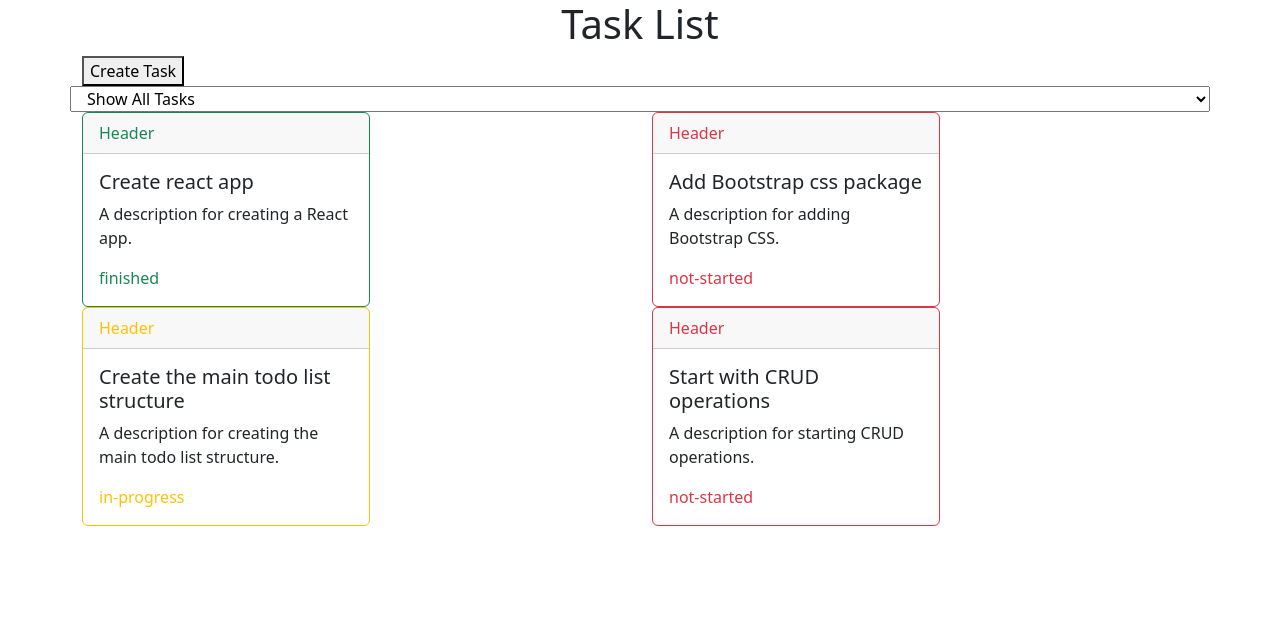
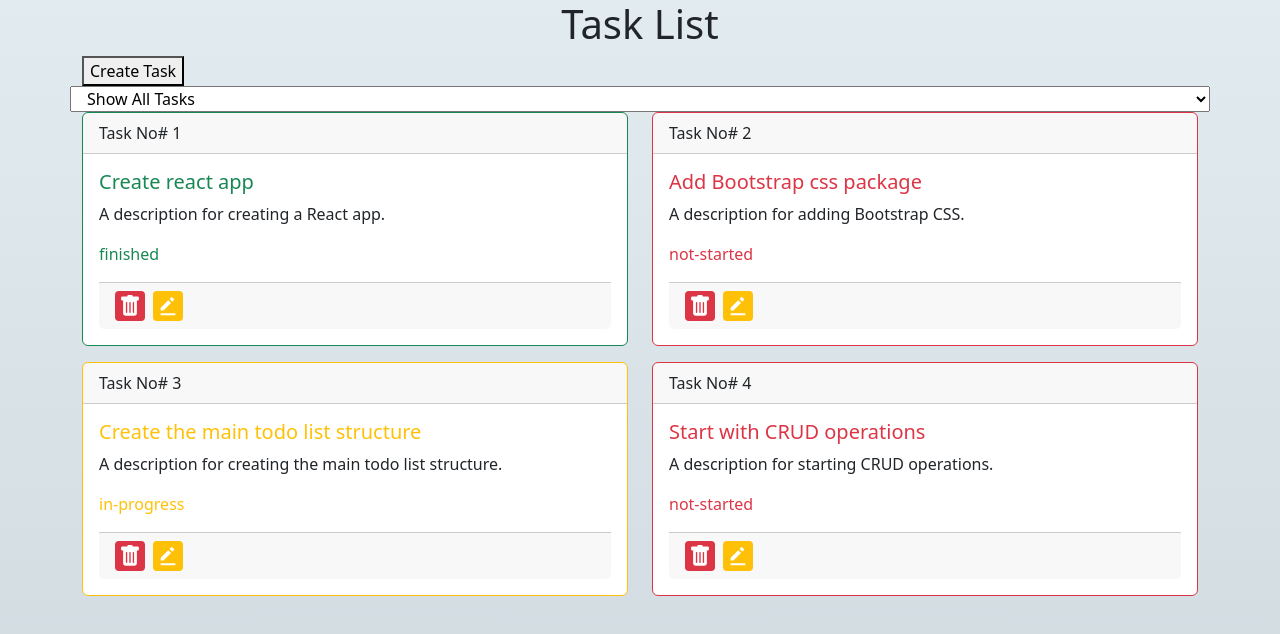
Before and after one commit to AbdElrahmanGbr/jobathon-task, a React (Create React App) app: page / in a window 1280 px wide. Shown: the top 634 px of the page. Built offline with nearby package versions, Linux system fonts and the light colour scheme; the HTML template or start-up script is replaced by a standard one.

Commit message:
feat: Edit, Delete task, React Icons

```diff
--- a/package.json
+++ b/package.json
@@ -10,6 +10,7 @@
     "react": "^18.2.0",
     "react-bootstrap": "^2.9.0",
     "react-dom": "^18.2.0",
+    "react-icons": "^4.11.0",
     "react-scripts": "5.0.1",
     "web-vitals": "^2.1.4"
   },
--- a/src/App.js
+++ b/src/App.js
@@ -15,6 +15,18 @@ function App() {
         console.log(tasks)
     };
 
+    const handleTaskDelete = (taskId) => {
+        const updatedTasks = tasks.filter((task) => task.id !== taskId);
+        setTasks(updatedTasks);
+    };
+
+    const handleTaskEdit = (taskId, editedTitle, editedDescription) => {
+        const updatedTasks = tasks.map((task) =>
+            task.id === taskId ? { ...task, title: editedTitle, description: editedDescription } : task
+        );
+        setTasks(updatedTasks);
+    };
+
     return (
         <Container>
             <h1 className={"text-center"}>Task List</h1>
@@ -22,7 +34,7 @@ function App() {
                 {showForm ? "Hide Form" : "Create Task"}
             </button>
             {showForm && <TaskForm onTaskCreate={handleTaskCreate} />}
-            <TasksList tasks={tasks} />
+            <TasksList tasks={tasks} onDeleteTask={handleTaskDelete} onEditTask={handleTaskEdit} />
         </Container>
     );
 }
--- a/src/components/task/task.css
+++ b/src/components/task/task.css
@@ -1,5 +1,4 @@
 .taskCard:hover {
     box-shadow: 0 10px 20px rgba(0,0,0,0.19), 0 6px 6px rgba(0,0,0,0.23);
-    cursor: pointer;
     transition: all 0.3s ease-in-out;
 }
--- a/src/components/task/task.jsx
+++ b/src/components/task/task.jsx
@@ -1,26 +1,71 @@
 import Card from "react-bootstrap/Card";
 import "./task.css"
-const Task = ({task}) => {
+import {BsTrashFill} from "react-icons/bs";
+import {BiSolidEditAlt} from "react-icons/bi";
+import {useState} from "react";
+const Task = ({task, onDelete, onEdit}) => {
+
+    const [editMode, setEditMode] = useState(false);
+    const [editedTitle, setEditedTitle] = useState(task.title);
+    const [editedDescription, setEditedDescription] = useState(task.description);
+
+    const handleEdit = () => {
+        setEditMode(true);
+    };
+
+    const handleSave = () => {
+        onEdit(task.id, editedTitle, editedDescription);
+        setEditMode(false);
+    };
+
+    const handleCancel = () => {
+        setEditMode(false);
+        setEditedTitle(task.title);
+        setEditedDescription(task.description);
+    };
+
     const statusToBorderColor = {
         "not-started": "danger",
         "in-progress": "warning",
         "finished": "success",
     };
 
-    // Get the border color based on the task's status
     const taskStatusColor = statusToBorderColor[task.status] || "primary";
 
     return (
-            <Card className={"taskCard"} border={taskStatusColor} style={{ width: '18rem' }}>
-                <Card.Header className={`text-${taskStatusColor}`}>Header</Card.Header>
+            <Card className={"taskCard mb-3"} border={taskStatusColor}>
+                <Card.Header>Task No# {task.id}</Card.Header>
                 <Card.Body>
-                    <Card.Title>{task.title}</Card.Title>
+                    {editMode ? (
+                            <div>
+                                <input
+                                    type="text"
+                                    value={editedTitle}
+                                    onChange={(e) => setEditedTitle(e.target.value)}
+                                />
+                                <textarea
+                                    value={editedDescription}
+                                    onChange={(e) => setEditedDescription(e.target.value)}
+                                />
+                                <button onClick={handleSave}>Save</button>
+                                <button onClick={handleCancel}>Cancel</button>
+                            </div>
+                    ) : (
+                        <>
+                            <Card.Title className={`text-${taskStatusColor}`}>{task.title}</Card.Title>
                             <Card.Text>
                                 {task.description}
                             </Card.Text>
                             <Card.Text className={`text-${taskStatusColor}`}>
                                 {task.status}
                             </Card.Text>
+                            <Card.Footer>
+                                <BsTrashFill role={"button"} size={30} className={"text-white bg-danger rounded-1 p-1"} onClick={() => onDelete(task.id)} />
+                                {editMode ? null : <BiSolidEditAlt role={"button"} size={30} className={"text-white bg-warning rounded-1 p-1 mx-2"} onClick={handleEdit} />}
+                            </Card.Footer>
+                        </>
+                    )}
+
                 </Card.Body>
             </Card>
     );
--- a/src/index.css
+++ b/src/index.css
@@ -5,6 +5,8 @@ body {
     sans-serif;
   -webkit-font-smoothing: antialiased;
   -moz-osx-font-smoothing: grayscale;
+  background-image: linear-gradient(to top, #cfd9df 0%, #e2ebf0 100%);
+  height: 100vh;
 }
 
 code {
--- a/src/pages/taskslist/tastslist.page.jsx
+++ b/src/pages/taskslist/tastslist.page.jsx
@@ -4,7 +4,7 @@ import Col from "react-bootstrap/Col";
 import {useEffect, useState} from "react";
 import {tasksData} from "../../data/tasks-data-module";
 
-const TasksList = ({tasks}) => {
+const TasksList = ({tasks, onDeleteTask, onEditTask}) => {
     const [filteredTasks, setFilteredTasks] = useState(tasksData);
     const [statusFilter, setStatusFilter] = useState('all');
 
@@ -30,7 +30,7 @@ const TasksList = ({tasks}) => {
             </select>
             {filteredTasks.map((task) => (
                 <Col key={task.id} lg={6}>
-                    <Task task={task}/>
+                    <Task task={task} onDelete={onDeleteTask} onEdit={onEditTask} />
                 </Col>
             ))}
         </Row>
```
Lines whose indentation alone changed are shown as unchanged.
